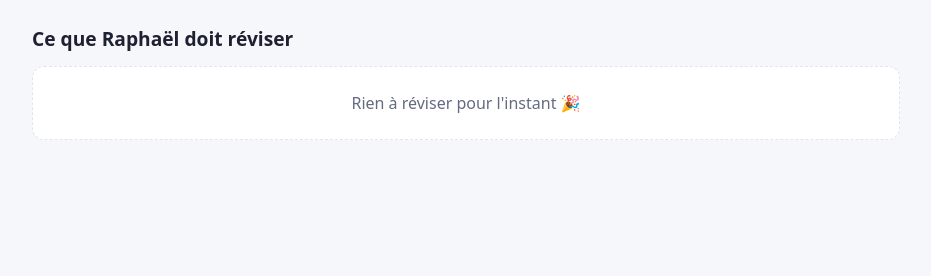
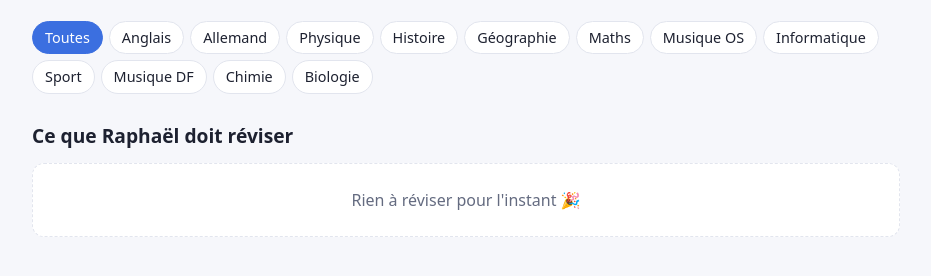
Before and after one commit to rimeur9020/travail, a plain HTML site: page index.html in a window 1280 px wide. Both pictures are taken after a click on the link "Raphaël". Shown: the part 68-344 px from the top of the page, without its empty margins (174-1105 px from the left). Drawn offline with Linux system fonts and the light colour scheme.

Commit message:
Ajoute les sous-catégories (matières) pour Raphaël
Co-Authored-By: Claude Opus 5.5 <noreply@anthropic.com>
Claude-Session: https://claude.ai/code/session_017pztHTGp6UEzWieWF62RqH

```diff
--- a/assets/style.css
+++ b/assets/style.css
@@ -92,3 +92,13 @@ h2.section { margin: 28px 0 12px; font-size: 1.2rem; }
 .back { display: inline-block; margin-bottom: 16px; text-decoration: none; color: var(--muted); }
 details { border: 1px solid var(--border); border-radius: 10px; padding: 10px 14px; margin: 8px 0; }
 summary { cursor: pointer; font-weight: 600; }
+
+/* Sous-catégories (matières) */
+nav.subtabs { display: flex; gap: 6px; flex-wrap: wrap; margin-bottom: 4px; }
+nav.subtabs a {
+  text-decoration: none; padding: 5px 12px; border-radius: 999px; font-size: .9rem;
+  border: 1px solid var(--border); background: var(--card); color: var(--text);
+}
+nav.subtabs a.active { background: var(--c); border-color: var(--c); color: #fff; }
+nav.subtabs .n { display: inline-block; min-width: 1.4em; text-align: center; font-size: .75rem; font-weight: 700; border-radius: 999px; background: var(--soft); color: var(--c); padding: 0 5px; }
+nav.subtabs a.active .n { background: rgba(255,255,255,.25); color: #fff; }
--- a/data/revisions.js
+++ b/data/revisions.js
@@ -5,7 +5,7 @@
 //   id:        "raphael-2026-12-03-maths-fractions", // unique, sert à l'URL
 //   categorie: "raphael",                             // "raphael" ou "snu"
 //   titre:     "Les fractions",
-//   matiere:   "Maths",
+//   matiere:   "maths",   // id de la sous-catégorie (voir CATS dans index.html)
 //   dateTest:  "2026-12-03",                          // AAAA-MM-JJ
 //   description: "Contrôle sur le chapitre 4.",
 //   page:      "revisions/raphael/2026-12-03-maths-fractions/index.html", // fiche (optionnel)
--- a/index.html
+++ b/index.html
@@ -21,10 +21,34 @@
 
   <script src="data/revisions.js"></script>
   <script>
+    // Sous-catégories (matières). Le champ "matiere" d'une révision = l'id ci-dessous.
     const CATS = {
-      raphael: { nom: "Raphaël", texte: "Ce que Raphaël doit réviser" },
-      snu: { nom: "Snu", texte: "Ce que Snu doit réviser" },
+      raphael: { nom: "Raphaël", texte: "Ce que Raphaël doit réviser", matieres: [
+        { id: "anglais", nom: "Anglais" },
+        { id: "allemand", nom: "Allemand" },
+        { id: "physique", nom: "Physique" },
+        { id: "histoire", nom: "Histoire" },
+        { id: "geographie", nom: "Géographie" },
+        { id: "maths", nom: "Maths" },
+        { id: "musique-os", nom: "Musique OS" },
+        { id: "informatique", nom: "Informatique" },
+        { id: "sport", nom: "Sport" },
+        { id: "musique-df", nom: "Musique DF" },
+        { id: "chimie", nom: "Chimie" },
+        { id: "biologie", nom: "Biologie" },
+      ] },
+      snu: { nom: "Snu", texte: "Ce que Snu doit réviser", matieres: [] },
     };
+    // Nom affiché d'une matière (si elle n'est pas dans la liste, on affiche le texte tel quel).
+    function nomMatiere(cat, m) {
+      return (CATS[cat]?.matieres || []).find(x => x.id === m)?.nom || m;
+    }
+    // Liste des matières d'une catégorie : celles définies + celles utilisées par des révisions.
+    function matieresDe(cat, items) {
+      const liste = [...(CATS[cat]?.matieres || [])];
+      items.forEach(r => { if (r.matiere && !liste.some(x => x.id === r.matiere)) liste.push({ id: r.matiere, nom: r.matiere }); });
+      return liste;
+    }
 
     function aujourdhui() {
       const d = new Date();
@@ -58,7 +82,7 @@
       return `
         <article class="item cat-${dansPoubelle ? "poubelle" : r.categorie}">
           <div class="top"><h3>${titre}</h3>${badge}</div>
-          <div class="meta">${r.matiere ? esc(r.matiere) + " · " : ""}Test le ${formatDate(r.dateTest)}</div>
+          <div class="meta">${r.matiere ? esc(nomMatiere(r.categorie, r.matiere)) + " · " : ""}Test le ${formatDate(r.dateTest)}</div>
           ${r.description ? `<p>${esc(r.description)}</p>` : ""}
           ${liens ? `<div class="files">${liens}</div>` : ""}
         </article>`;
@@ -70,15 +94,20 @@
     }
 
     function render() {
-      const route = location.hash.replace("#", "");
+      const [route, sous] = location.hash.replace("#", "").split("/").map(decodeURIComponent);
       const app = document.getElementById("app");
       const all = window.REVISIONS || [];
       document.querySelectorAll("nav.tabs a").forEach(a => a.classList.toggle("active", a.dataset.cat === route));
 
       if (CATS[route]) {
         const items = all.filter(r => r.categorie === route && !estPassee(r)).sort((a, b) => a.dateTest.localeCompare(b.dateTest));
-        app.innerHTML = `<h2 class="section">${CATS[route].texte}</h2>` +
-          liste(items, false, "Rien à réviser pour l'instant 🎉");
+        const mats = matieresDe(route, items);
+        const filtres = items.filter(r => !sous || r.matiere === sous);
+        const puce = (id, nom, n) => `<a class="${(sous || "") === id ? "active" : ""}" href="#${route}${id ? "/" + encodeURIComponent(id) : ""}">${esc(nom)}${n ? ` <span class="n">${n}</span>` : ""}</a>`;
+        const puces = mats.length ? `<nav class="subtabs">${puce("", "Toutes", items.length)}${mats.map(m => puce(m.id, m.nom, items.filter(r => r.matiere === m.id).length)).join("")}</nav>` : "";
+        const titre = sous ? `${CATS[route].nom} · ${esc(nomMatiere(route, sous))}` : CATS[route].texte;
+        app.innerHTML = `<div class="cat-${route}">${puces}<h2 class="section">${titre}</h2>` +
+          liste(filtres, false, sous ? "Rien à réviser dans cette matière 🎉" : "Rien à réviser pour l'instant 🎉") + `</div>`;
         document.title = CATS[route].nom + " · Révisions";
       } else if (route === "poubelle") {
         const items = all.filter(estPassee).sort((a, b) => b.dateTest.localeCompare(a.dateTest));
```
Also changed, not shown: 1 other file.
